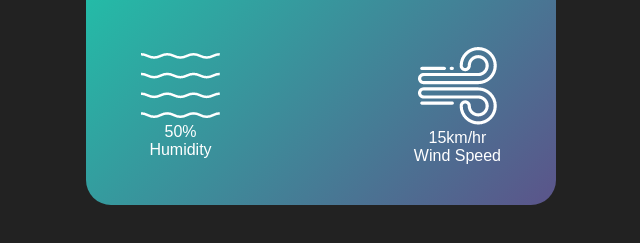
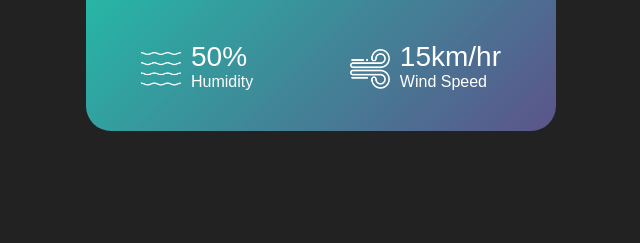
Before and after one commit to sheikh-abubakar/Frontend-projects, a plain HTML site: page weather-app/index.html in a window 1280 px wide. Shown: the part 541-784 px from the top of the page, without its empty margins (319-959 px from the left). Drawn offline with Linux system fonts and the light colour scheme.

Commit message:
All CSS done

```diff
--- a/weather-app/style.css
+++ b/weather-app/style.css
@@ -78,3 +78,19 @@ body{
     padding: 0 20px;
     margin-top: 50px;
 }
+
+.col{
+    display: flex;
+    align-items: center;
+    text-align: left;
+}
+
+.col img{
+    width: 40px;
+    margin-right: 10px;
+}
+
+.humidity, .wind{
+    font-size: 28px;
+    margin-top: -6px;
+}
```
